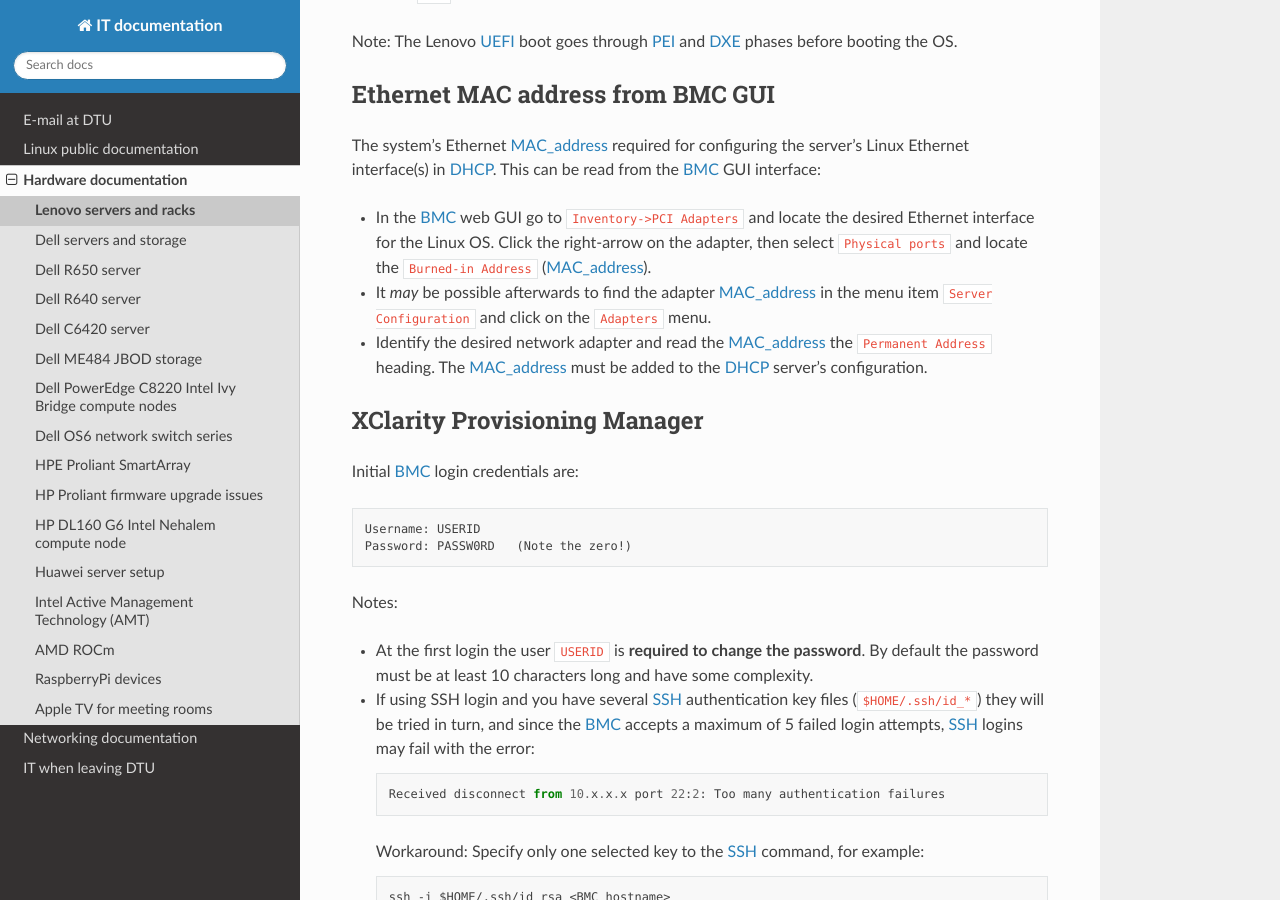
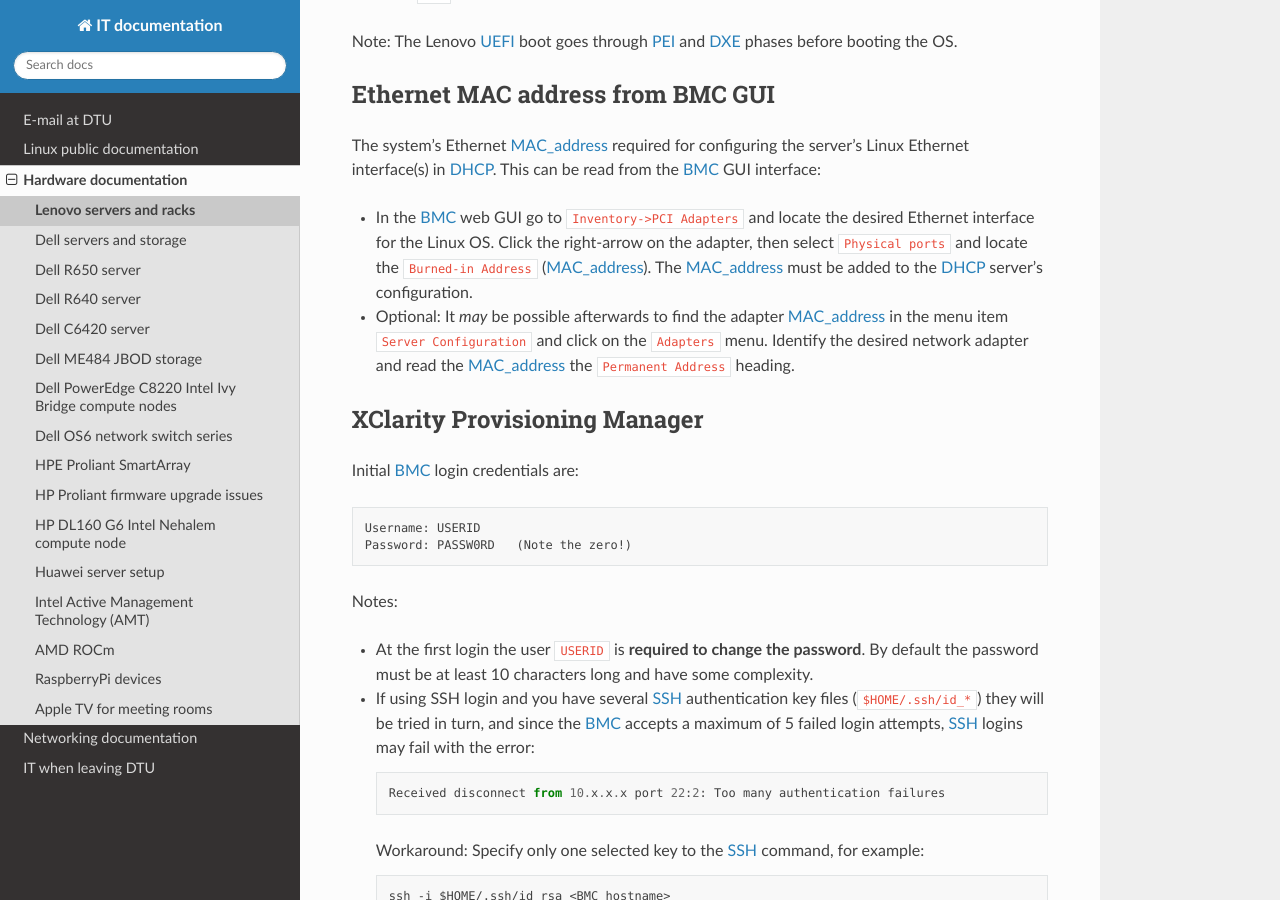
Before and after one commit to OleHolmNielsen/ITwiki, a Sphinx documentation site: the page built from docs/Lenovo_BIOS_settings.rst, in a window 1280 px wide and 900 px high, scrolled down 754 px. Built offline with Sphinx 7.4.7 and the Read the Docs theme 3.1.0, drawn with Linux system fonts in a browser that asks for light colours.

Commit message:
Minor change

```diff
--- a/docs/Lenovo_BIOS_settings.rst
+++ b/docs/Lenovo_BIOS_settings.rst
@@ -35,12 +35,11 @@ This can be read from the BMC_ GUI interface:
 
 * In the BMC_ web GUI go to ``Inventory->PCI Adapters`` and locate the desired Ethernet interface for the Linux OS.
   Click the right-arrow on the adapter, then select ``Physical ports`` and locate the ``Burned-in Address`` (MAC_address_).
+  The MAC_address_ must be added to the DHCP_ server's configuration.
 
-* It *may* be possible afterwards to find the adapter MAC_address_ in the menu item ``Server Configuration``
+* Optional: It *may* be possible afterwards to find the adapter MAC_address_ in the menu item ``Server Configuration``
   and click on the ``Adapters`` menu.
-
-* Identify the desired network adapter and read the MAC_address_ the ``Permanent Address`` heading.
-  The MAC_address_ must be added to the DHCP_ server's configuration.
+  Identify the desired network adapter and read the MAC_address_ the ``Permanent Address`` heading.
 
 XClarity Provisioning Manager
 ==================================
```
